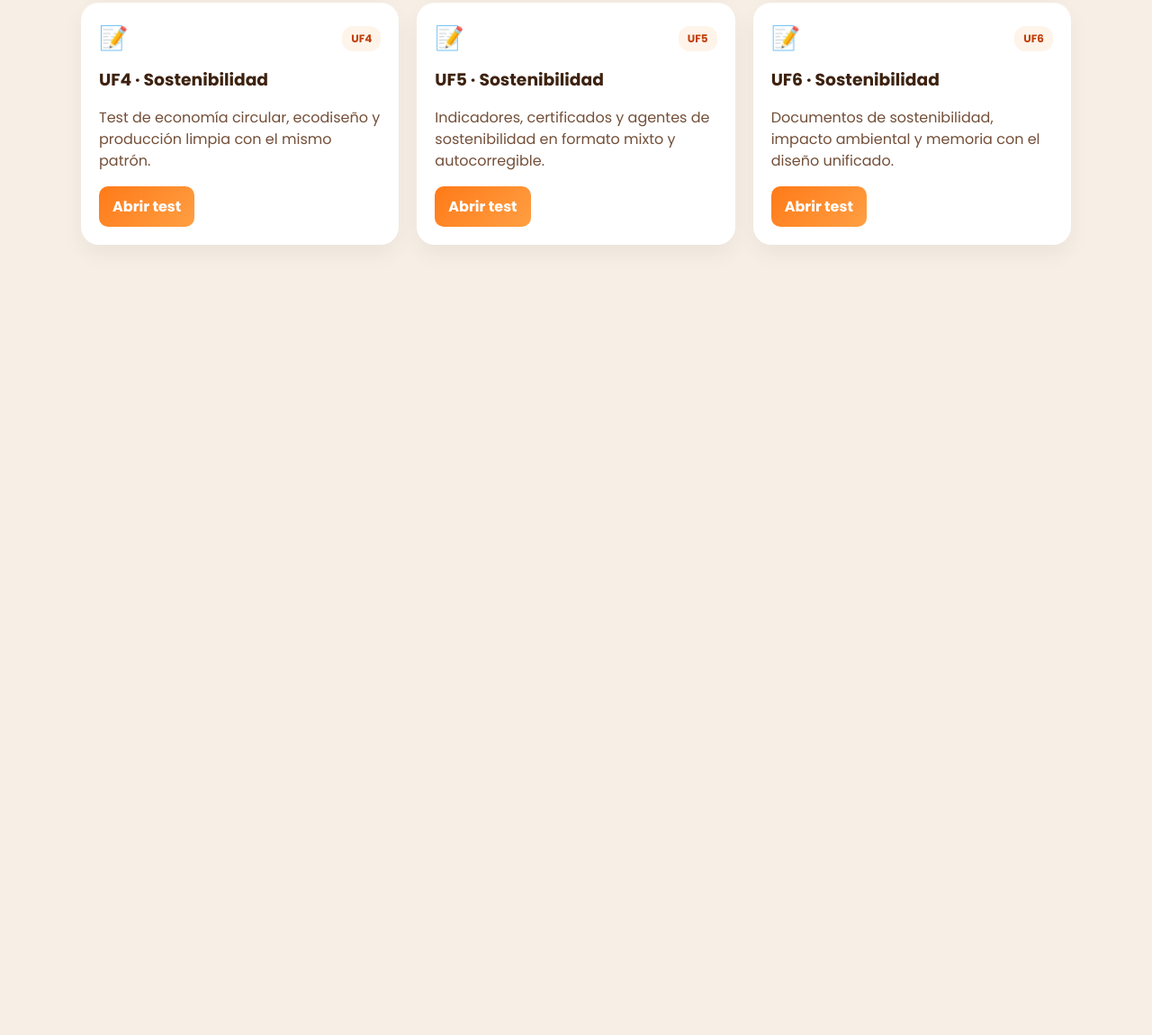
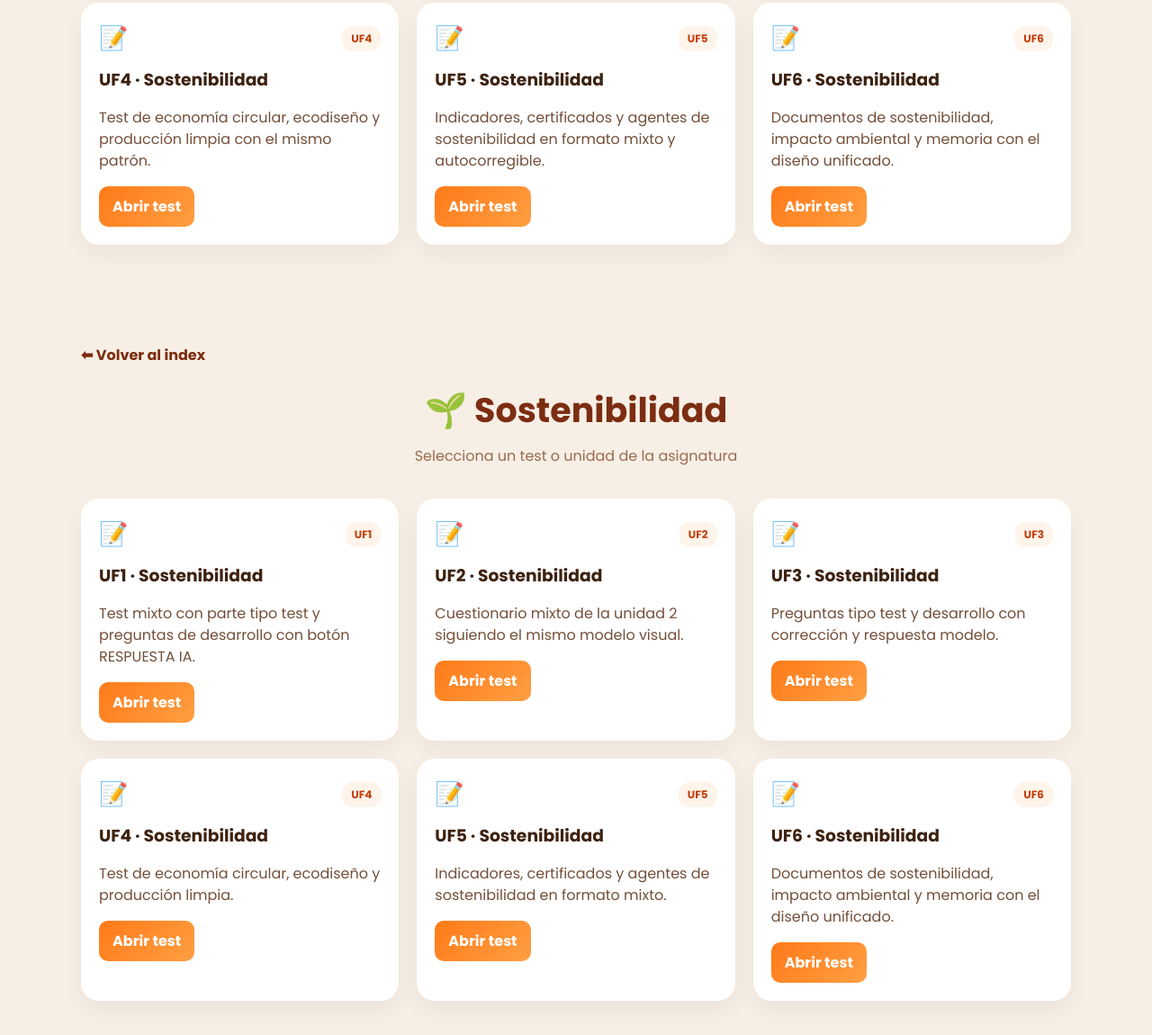
Before and after one commit to anabchic87-blip/UAX, a plain HTML site: page sostenibilidad/index.html in a window 1280 px wide. Shown: the part 498-1648 px from the top of the page at 90% size. Before the commit the page ends 840 px from the top, so only its background shows below. Drawn offline with Linux system fonts and the light colour scheme.

Commit message:
Update index.html

```diff
--- a/sostenibilidad/index.html
+++ b/sostenibilidad/index.html
@@ -217,3 +217,222 @@
   </div>
 </body>
 </html>
+<!DOCTYPE html>
+<html lang="es">
+<head>
+  <meta charset="UTF-8" />
+  <meta name="viewport" content="width=device-width, initial-scale=1.0" />
+  <title>Sostenibilidad · UAX</title>
+  <link href="https://fonts.googleapis.com/css2?family=Poppins:wght@400;600;700;800&display=swap" rel="stylesheet">
+  <style>
+    body{
+      margin:0;
+      font-family:'Poppins',sans-serif;
+      background:#f7efe5;
+    }
+
+    .wrap{
+      max-width:1100px;
+      margin:auto;
+      padding:40px 20px 70px;
+    }
+
+    .back{
+      margin-bottom:20px;
+    }
+
+    .back a{
+      text-decoration:none;
+      color:#7c2d12;
+      font-weight:700;
+    }
+
+    .header{
+      text-align:center;
+      margin-bottom:35px;
+    }
+
+    .header h1{
+      font-size:38px;
+      color:#7c2d12;
+      margin:0 0 10px;
+    }
+
+    .header p{
+      color:#9a6a4f;
+      margin:0;
+    }
+
+    .grid{
+      display:grid;
+      grid-template-columns:repeat(auto-fit,minmax(280px,1fr));
+      gap:20px;
+    }
+
+    .card{
+      background:#fff;
+      border-radius:20px;
+      padding:20px;
+      box-shadow:0 10px 25px rgba(0,0,0,0.05);
+      transition:0.2s;
+    }
+
+    .card:hover{
+      transform:translateY(-5px);
+    }
+
+    .card-top{
+      display:flex;
+      justify-content:space-between;
+      align-items:center;
+      margin-bottom:12px;
+    }
+
+    .icon-box{
+      font-size:26px;
+    }
+
+    .tag{
+      background:#fff4ea;
+      padding:5px 10px;
+      border-radius:12px;
+      font-size:12px;
+      font-weight:700;
+      color:#c2410c;
+    }
+
+    .card h3{
+      margin:10px 0;
+      color:#3d220f;
+    }
+
+    .card p{
+      color:#734f39;
+      line-height:1.5;
+    }
+
+    .actions{
+      margin-top:16px;
+      display:flex;
+      gap:10px;
+      flex-wrap:wrap;
+    }
+
+    .btn{
+      display:inline-block;
+      padding:10px 15px;
+      border-radius:10px;
+      text-decoration:none;
+      font-weight:700;
+    }
+
+    .btn-primary{
+      background:linear-gradient(135deg,#ff7a18,#ff9f43);
+      color:white;
+    }
+
+    .btn-secondary{
+      background:#f1f5f9;
+      color:#334155;
+    }
+  </style>
+</head>
+<body>
+  <div class="wrap">
+    <div class="back">
+      <a href="../index.html">⬅ Volver al index</a>
+    </div>
+
+    <div class="header">
+      <h1>🌱 Sostenibilidad</h1>
+      <p>Selecciona un test o unidad de la asignatura</p>
+    </div>
+
+    <div class="grid">
+      <article class="card">
+        <div class="card-top">
+          <div class="icon-box">📝</div>
+          <div class="tag">UF1</div>
+        </div>
+
+        <h3>UF1 · Sostenibilidad</h3>
+        <p>Test mixto con parte tipo test y preguntas de desarrollo con botón RESPUESTA IA.</p>
+
+        <div class="actions">
+          <a class="btn btn-primary" href="sostenibilidad_test_mixto.html">Abrir test</a>
+        </div>
+      </article>
+
+      <article class="card">
+        <div class="card-top">
+          <div class="icon-box">📝</div>
+          <div class="tag">UF2</div>
+        </div>
+
+        <h3>UF2 · Sostenibilidad</h3>
+        <p>Cuestionario mixto de la unidad 2 siguiendo el mismo modelo visual.</p>
+
+        <div class="actions">
+          <a class="btn btn-primary" href="uf2_sostenibilidad_test_mixto.html">Abrir test</a>
+        </div>
+      </article>
+
+      <article class="card">
+        <div class="card-top">
+          <div class="icon-box">📝</div>
+          <div class="tag">UF3</div>
+        </div>
+
+        <h3>UF3 · Sostenibilidad</h3>
+        <p>Preguntas tipo test y desarrollo con corrección y respuesta modelo.</p>
+
+        <div class="actions">
+          <a class="btn btn-primary" href="uf3_sostenibilidad_test_mixto.html">Abrir test</a>
+        </div>
+      </article>
+
+      <article class="card">
+        <div class="card-top">
+          <div class="icon-box">📝</div>
+          <div class="tag">UF4</div>
+        </div>
+
+        <h3>UF4 · Sostenibilidad</h3>
+        <p>Test de economía circular, ecodiseño y producción limpia.</p>
+
+        <div class="actions">
+          <a class="btn btn-primary" href="uf4_sostenibilidad_test_mixto.html">Abrir test</a>
+        </div>
+      </article>
+
+      <article class="card">
+        <div class="card-top">
+          <div class="icon-box">📝</div>
+          <div class="tag">UF5</div>
+        </div>
+
+        <h3>UF5 · Sostenibilidad</h3>
+        <p>Indicadores, certificados y agentes de sostenibilidad en formato mixto.</p>
+
+        <div class="actions">
+          <a class="btn btn-primary" href="uf5_sostenibilidad_test_mixto.html">Abrir test</a>
+        </div>
+      </article>
+
+      <article class="card">
+        <div class="card-top">
+          <div class="icon-box">📝</div>
+          <div class="tag">UF6</div>
+        </div>
+
+        <h3>UF6 · Sostenibilidad</h3>
+        <p>Documentos de sostenibilidad, impacto ambiental y memoria con el diseño unificado.</p>
+
+        <div class="actions">
+          <a class="btn btn-primary" href="uf6_sostenibilidad_test_mixto.html">Abrir test</a>
+        </div>
+      </article>
+    </div>
+  </div>
+</body>
+</html>
```
